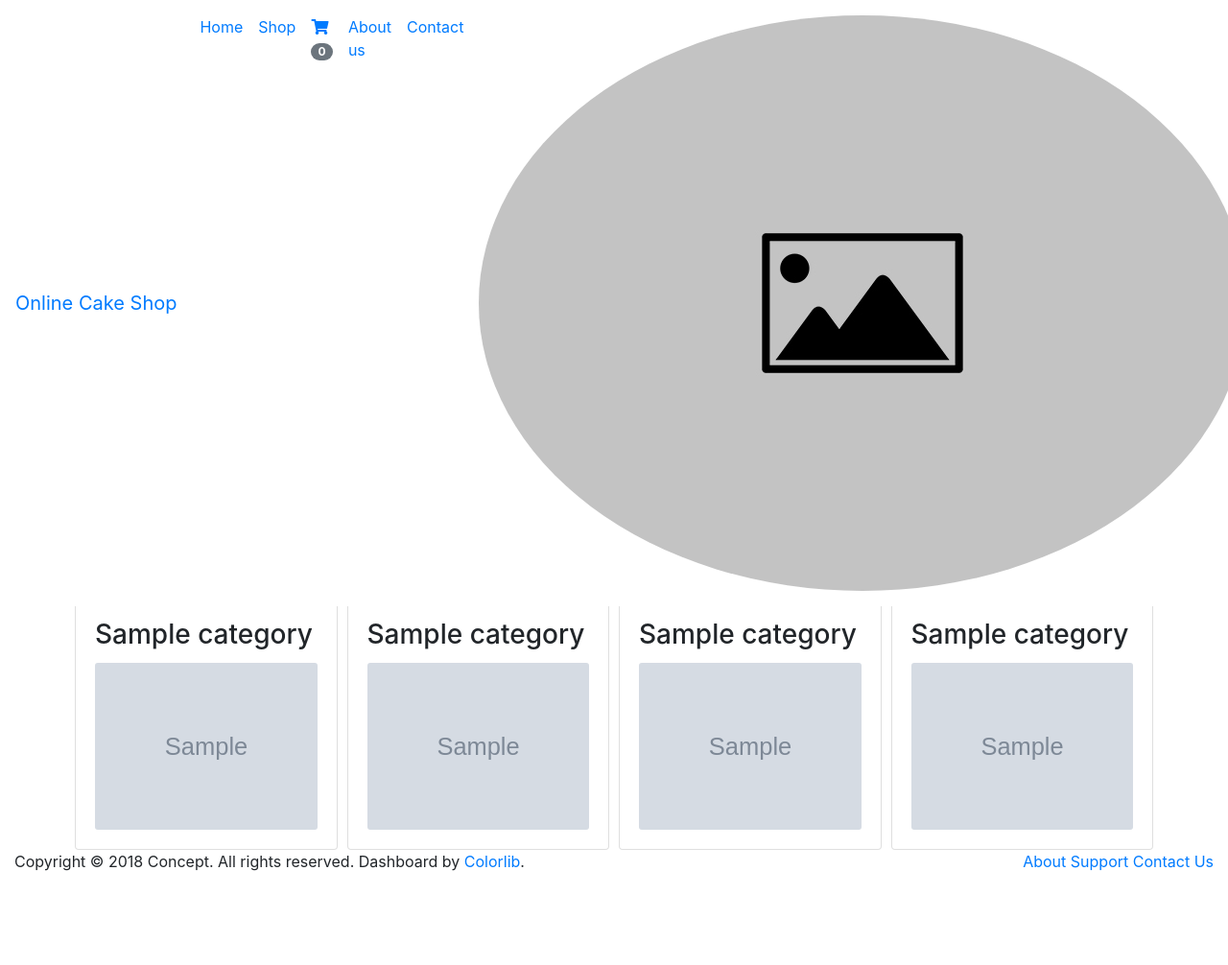
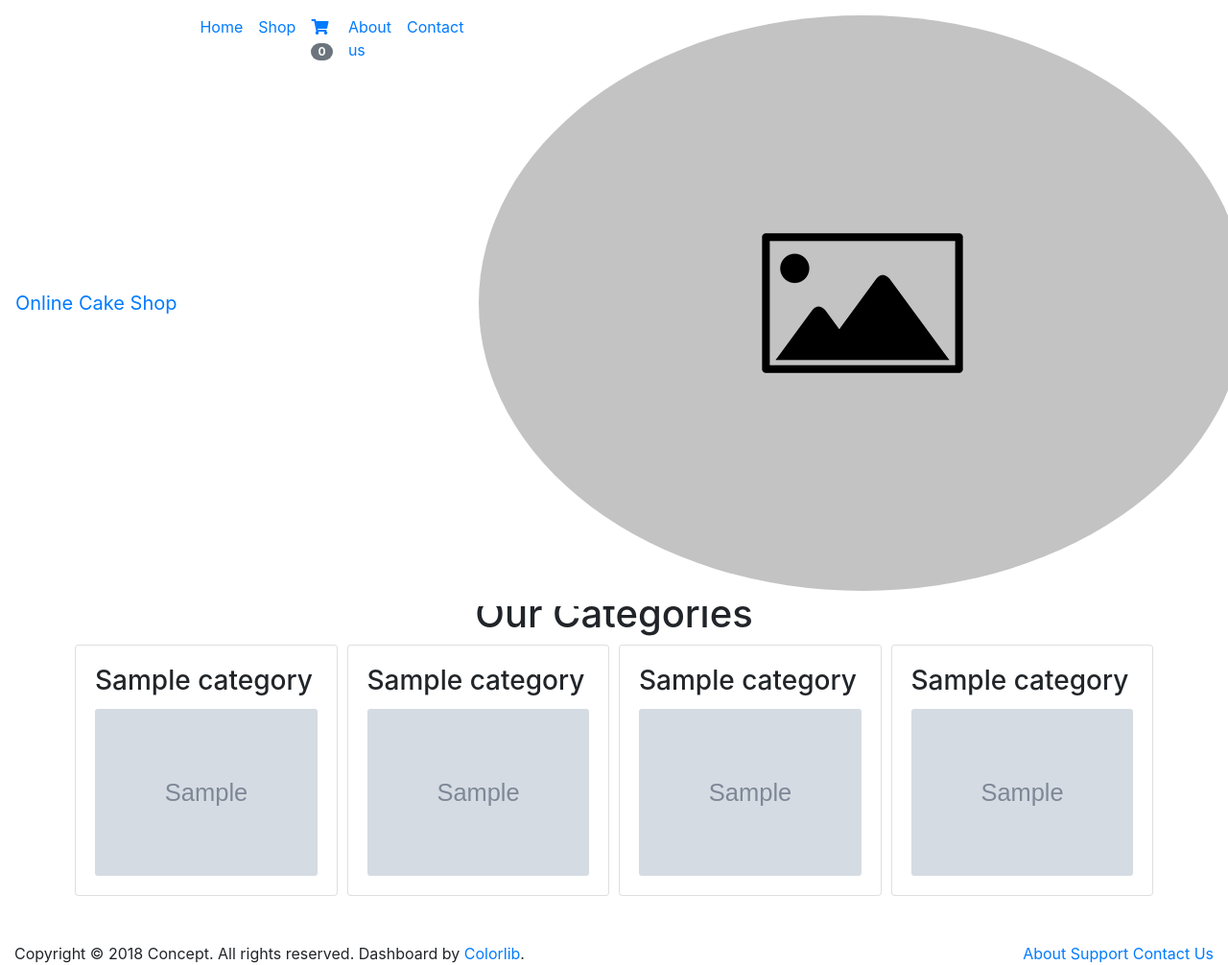
Before and after one commit to conrad93/online-cake-shop, a PHP site: page /about.php in a window 1280 px wide. Shown: the whole page at 96% size. Before the commit the page ends 908 px from the top, so only its background shows below. Run offline with PHP 8.4, Linux system fonts and the light colour scheme; tables that the repository leaves empty or names only in its code hold one stand-in row (values such as "Sample post"); grey boxes marked "Sample" are stand-in pictures; a stand-in replaces the project's code that opens the database connection.

Commit message:
Update about.php

```diff
--- a/onlinecakeshop/about.php
+++ b/onlinecakeshop/about.php
@@ -149,7 +149,7 @@ else {
                     </div>
                 </div>
 
-                <div class="row mx-5">
+                <div class="row m-5">
                     <div class="col-xl-12 col-lg-12 col-md-12 col-sm-12 col-12 text-center">
                         <h1>Our Categories</h1>
                     </div>
@@ -165,7 +165,7 @@ else {
                                 <div class="card h-100">
                                     <div class="card-body">
                                         <h3 class="card-title"><?php echo $res['category_name'];?></h3>
-                                        <a href="shop.php?<?php echo $res['category_name'];?>=<?php echo $res['category_id'];?>"><img class="card-img" src="uploads/<?php echo $res['category_image'];?>"></a>
+                                        <a href="shop.php?category=<?php echo $res['category_id'];?>"><img class="card-img" src="uploads/<?php echo $res['category_image'];?>"></a>
                                     </div>
 
                                 </div>
```
